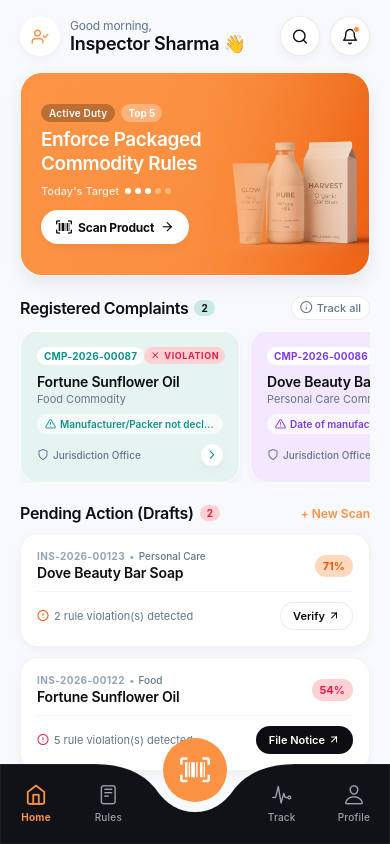
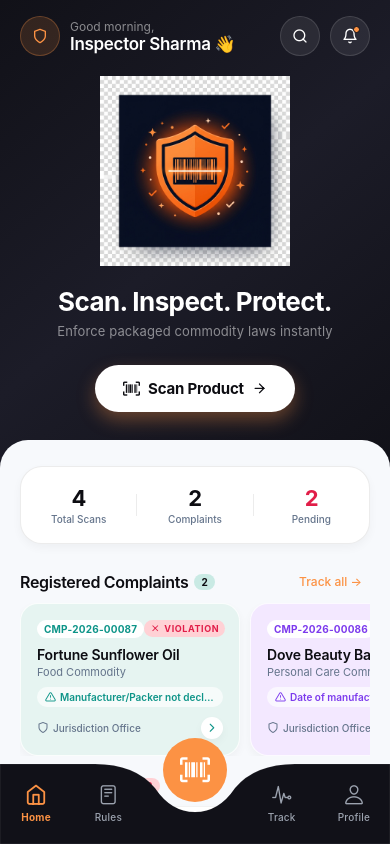
Before and after one commit to harish2007328/check-it, a React Native app: screen /Home in a window 390 px wide. Built offline with nearby package versions, Linux system fonts and the light colour scheme; what react-native-worklets would draw is missing.

Commit message:
feat: implement HomeScreen with navigation, real-time statistics, and hero badge visualization

```diff
--- a/app.json
+++ b/app.json
@@ -18,7 +18,9 @@
       },
       "predictiveBackGestureEnabled": false,
       "navigationBarColor": "#111118",
-      "navigationBarStyle": "light"
+      "navigationBarStyle": "light",
+      "package": "com.harish2007328.app",
+      "edgeToEdge": false
     },
     "web": {
       "favicon": "./assets/favicon.png"
--- a/package.json
+++ b/package.json
@@ -35,8 +35,8 @@
   },
   "scripts": {
     "start": "expo start",
-    "android": "expo start --android",
-    "ios": "expo start --ios",
+    "android": "expo run:android",
+    "ios": "expo run:ios",
     "web": "expo start --web"
   },
   "private": true
--- a/src/screens/HomeScreen.tsx
+++ b/src/screens/HomeScreen.tsx
@@ -9,12 +9,12 @@
   SafeAreaView,
   StatusBar,
   Platform,
-  ImageBackground,
+  Image,
 } from 'react-native';
 import { Feather, MaterialCommunityIcons } from '@expo/vector-icons';
 import { LinearGradient } from 'expo-linear-gradient';
 import AsyncStorage from '@react-native-async-storage/async-storage';
-import { Colors, Typography, Spacing, Radii, Shadows } from '../theme/colors';
+import { Colors, Spacing, Radii, Shadows } from '../theme/colors';
 import { MOCK_SCANS, MOCK_COMPLAINTS } from '../data/mockScans';
 import { ScanResult, Complaint } from '../types';
 import StatusBadge from '../components/StatusBadge';
@@ -24,26 +24,19 @@
   const [scans, setScans] = useState<ScanResult[]>(MOCK_SCANS);
   const [complaints, setComplaints] = useState<Complaint[]>(MOCK_COMPLAINTS);
 
-  useEffect(() => {
-    loadData();
-  }, []);
+  useEffect(() => { loadData(); }, []);
 
   const loadData = async () => {
     try {
       const storedScans = await AsyncStorage.getItem('scans');
       if (storedScans) {
         const parsed: ScanResult[] = JSON.parse(storedScans);
-        if (parsed.length > 0) {
-          setScans([...parsed, ...MOCK_SCANS]);
+        if (parsed.length > 0) setScans([...parsed, ...MOCK_SCANS]);
       }
-      }
-
       const storedComplaints = await AsyncStorage.getItem('complaints');
       if (storedComplaints) {
         const parsedCmp: Complaint[] = JSON.parse(storedComplaints);
-        if (parsedCmp.length > 0) {
-          setComplaints([...parsedCmp, ...MOCK_COMPLAINTS]);
-        }
+        if (parsedCmp.length > 0) setComplaints([...parsedCmp, ...MOCK_COMPLAINTS]);
       }
     } catch {}
   };
@@ -53,24 +46,30 @@
   const handleScanPressOut = () =>
     Animated.spring(scanPressAnim, { toValue: 1, useNativeDriver: Platform.OS !== 'web' }).start();
 
-  // Pending items (scanned items that are NON_COMPLIANT or NEEDS_REVIEW)
   const pendingScans = scans.filter(
     (s) => s.overallStatus === 'NON_COMPLIANT' || s.overallStatus === 'NEEDS_REVIEW'
   );
 
   return (
     <SafeAreaView style={styles.safe}>
-      <StatusBar barStyle="dark-content" backgroundColor={Colors.canvas} />
+      <StatusBar barStyle="light-content" backgroundColor="#111118" />
 
       <ScrollView
         showsVerticalScrollIndicator={false}
         contentContainerStyle={styles.scrollContent}
       >
-        {/* ── Top Header (Reference Design Style) ────────────────────── */}
+        {/* ── DARK HERO ────────────────────────────────────── */}
+        <LinearGradient
+          colors={['#111118', '#1C1C28', '#111118']}
+          start={{ x: 0, y: 0 }}
+          end={{ x: 1, y: 1 }}
+          style={styles.hero}
+        >
+          {/* Header row */}
           <View style={styles.header}>
             <View style={styles.headerLeft}>
               <View style={styles.avatarPill}>
-              <Feather name="user-check" size={17} color={Colors.primary} />
+                <Feather name="shield" size={16} color={Colors.primary} />
               </View>
               <View style={{ marginLeft: 10 }}>
                 <Text style={styles.greeting}>Good morning,</Text>
@@ -84,94 +83,84 @@
                 onPress={() => navigation.navigate('Rules')}
                 activeOpacity={0.8}
               >
-              <Feather name="search" size={17} color={Colors.textPrimary} />
+                <Feather name="search" size={16} color="#fff" />
               </TouchableOpacity>
-
               <TouchableOpacity
                 style={styles.circleBtn}
                 onPress={() => navigation.navigate('Track')}
                 activeOpacity={0.8}
               >
-              <Feather name="bell" size={17} color={Colors.textPrimary} />
+                <Feather name="bell" size={16} color="#fff" />
                 <View style={styles.unreadDot} />
               </TouchableOpacity>
             </View>
           </View>
 
-        {/* ── Solid Orange Hero Banner (Reference "Keep it up" Layout) ─ */}
-        <View style={styles.heroBannerCard}>
-          <ImageBackground
-            source={require('../../assets/hero_orange_banner.jpg')}
-            style={styles.heroImageBg}
-            imageStyle={styles.heroImageInner}
-            resizeMode="cover"
-          >
-            {/* Liquid gradient tint on the left half to give text crisp contrast */}
-            <LinearGradient
-              colors={[
-                'rgba(252, 146, 68, 0.95)',
-                'rgba(252, 146, 68, 0.85)',
-                'rgba(252, 146, 68, 0.1)',
-              ]}
-              start={{ x: 0, y: 0.5 }}
-              end={{ x: 1, y: 0.5 }}
-              style={styles.heroGradientMask}
-            >
-              <View style={styles.heroLeftCol}>
-                <View style={styles.badgeRow}>
-                  <View style={styles.heroTagBadge}>
-                    <Text style={styles.heroTagText}>Active Duty</Text>
-                  </View>
-                  <View style={styles.rankPill}>
-                    <Text style={styles.rankPillText}>Top 5</Text>
-                  </View>
+          {/* Centered shield badge */}
+          <View style={styles.badgeWrap}>
+            <Image
+              source={require('../../assets/hero_scan_badge.jpg')}
+              style={styles.badgeImg}
+              resizeMode="contain"
+            />
           </View>
 
-                <Text style={styles.heroTitle}>
-                  Enforce Packaged{'\n'}Commodity Rules
+          {/* Hero headline */}
+          <Text style={styles.heroTitle}>Scan. Inspect. Protect.</Text>
+          <Text style={styles.heroSub}>
+            Enforce packaged commodity laws instantly
           </Text>
 
-                <View style={styles.streakIndicatorRow}>
-                  <Text style={styles.streakLabel}>Today's Target</Text>
-                  <View style={styles.dotsRow}>
-                    <View style={[styles.dot, styles.dotActive]} />
-                    <View style={[styles.dot, styles.dotActive]} />
-                    <View style={[styles.dot, styles.dotActive]} />
-                    <View style={styles.dot} />
-                    <View style={styles.dot} />
-                  </View>
-                </View>
-
+          {/* CTA */}
           <Animated.View style={{ transform: [{ scale: scanPressAnim }] }}>
             <TouchableOpacity
-                    style={styles.liquidCta}
+              style={styles.whiteCta}
               onPressIn={handleScanPressIn}
               onPressOut={handleScanPressOut}
               onPress={() => navigation.navigate('Scanner')}
               activeOpacity={0.9}
             >
-                    <View style={styles.specularRim} />
               <MaterialCommunityIcons
                 name="barcode-scan"
-                      size={16}
-                      color={Colors.textPrimary}
-                      style={{ marginRight: 6 }}
+                size={17}
+                color={Colors.almostBlack}
+                style={{ marginRight: 8 }}
               />
-                    <Text style={styles.liquidCtaText}>Scan Product</Text>
+              <Text style={styles.ctaText}>Scan Product</Text>
               <Feather
                 name="arrow-right"
-                      size={14}
-                      color={Colors.textPrimary}
-                      style={{ marginLeft: 6 }}
+                size={15}
+                color={Colors.almostBlack}
+                style={{ marginLeft: 8 }}
               />
             </TouchableOpacity>
           </Animated.View>
+        </LinearGradient>
+
+        {/* ── WHITE CONTENT SHEET ───────────────────────────── */}
+        <View style={styles.sheet}>
+
+          {/* Quick stats */}
+          <View style={styles.statsRow}>
+            <View style={styles.statItem}>
+              <Text style={styles.statNum}>{scans.length}</Text>
+              <Text style={styles.statLabel}>Total Scans</Text>
             </View>
-            </LinearGradient>
-          </ImageBackground>
+            <View style={styles.statDivider} />
+            <View style={styles.statItem}>
+              <Text style={styles.statNum}>{complaints.length}</Text>
+              <Text style={styles.statLabel}>Complaints</Text>
+            </View>
+            <View style={styles.statDivider} />
+            <View style={styles.statItem}>
+              <Text style={[styles.statNum, pendingScans.length > 0 && { color: Colors.fail }]}>
+                {pendingScans.length}
+              </Text>
+              <Text style={styles.statLabel}>Pending</Text>
+            </View>
           </View>
 
-        {/* ── Horizontal Scrollable Registered Complaints ───────────── */}
+          {/* ── Registered Complaints ────────────────────── */}
           <View style={styles.sectionContainer}>
             <View style={styles.sectionHeader}>
               <View style={styles.sectionTitleRow}>
@@ -182,11 +171,10 @@
               </View>
               <TouchableOpacity
                 onPress={() => navigation.navigate('Track')}
-              style={styles.infoBtn}
+                style={styles.linkBtn}
                 activeOpacity={0.7}
               >
-              <Feather name="info" size={13} color={Colors.textSecondary} style={{ marginRight: 4 }} />
-              <Text style={styles.infoText}>Track all</Text>
+                <Text style={styles.linkBtnText}>Track all →</Text>
               </TouchableOpacity>
             </View>
 
@@ -197,7 +185,7 @@
             >
               {complaints.map((item, index) => {
                 const isHigh = item.severity === 'HIGH' || item.severity === 'CRITICAL';
-              const cardBg = index % 2 === 0 ? Colors.porcelain : '#F3E8FF'; // porcelain or pastel lavender
+                const cardBg = index % 2 === 0 ? Colors.porcelain : '#F3E8FF';
                 const accentColor = index % 2 === 0 ? '#0D9488' : '#7C3AED';
 
                 return (
@@ -207,7 +195,6 @@
                     onPress={() => navigation.navigate('Track', { complaint: item })}
                     activeOpacity={0.88}
                   >
-                  <View style={styles.cardSpecularRim} />
                     <View style={styles.hCardTop}>
                       <View style={[styles.hCaseIdPill, { backgroundColor: Colors.white }]}>
                         <Text style={[styles.hCaseIdText, { color: accentColor }]}>{item.id}</Text>
@@ -217,21 +204,14 @@
                         size="sm"
                       />
                     </View>
-
-                  <Text style={styles.hCardTitle} numberOfLines={1}>
-                    {item.productName}
-                  </Text>
-                  <Text style={styles.hCardCategory}>
-                    {item.category} Commodity
-                  </Text>
-
+                    <Text style={styles.hCardTitle} numberOfLines={1}>{item.productName}</Text>
+                    <Text style={styles.hCardCategory}>{item.category} Commodity</Text>
                     <View style={styles.violationsTagContainer}>
                       <Feather name="alert-triangle" size={11} color={accentColor} style={{ marginRight: 4 }} />
                       <Text style={[styles.violationsSummary, { color: accentColor }]} numberOfLines={1}>
                         {item.violations[0] || 'Declarations missing'}
                       </Text>
                     </View>
-
                     <View style={styles.hCardFooter}>
                       <View style={styles.officerRow}>
                         <Feather name="shield" size={12} color={Colors.textSecondary} style={{ marginRight: 4 }} />
@@ -247,11 +227,11 @@
             </ScrollView>
           </View>
 
-        {/* ── Pending Scans / Action Required Drafts ────────────────── */}
+          {/* ── Pending Action (Drafts) ───────────────────── */}
           <View style={styles.sectionContainer}>
             <View style={styles.sectionHeader}>
               <View style={styles.sectionTitleRow}>
-              <Text style={styles.sectionTitle}>Pending Action (Drafts)</Text>
+                <Text style={styles.sectionTitle}>Pending Action</Text>
                 <View style={[styles.countBadge, { backgroundColor: Colors.failBg }]}>
                   <Text style={[styles.countBadgeText, { color: Colors.fail }]}>
                     {pendingScans.length}
@@ -266,7 +246,6 @@
             {pendingScans.map((scan) => {
               const isNonCompliant = scan.overallStatus === 'NON_COMPLIANT';
               const failFields = scan.fields.filter((f) => f.status === 'FAIL');
-
               return (
                 <TouchableOpacity
                   key={scan.id}
@@ -274,7 +253,6 @@
                   onPress={() => navigation.navigate('Report', { scan })}
                   activeOpacity={0.85}
                 >
-                <View style={styles.cardSpecularRim} />
                   <View style={styles.pendingCardTop}>
                     <View style={styles.pendingLeftInfo}>
                       <View style={styles.pendingIdRow}>
@@ -284,19 +262,13 @@
                       </View>
                       <Text style={styles.pendingProductName}>{scan.productName}</Text>
                     </View>
-
                     <View
                       style={[
                         styles.scoreCircle,
                         { backgroundColor: isNonCompliant ? Colors.failBg : Colors.reviewBg },
                       ]}
                     >
-                    <Text
-                      style={[
-                        styles.scoreText,
-                        { color: isNonCompliant ? Colors.fail : Colors.review },
-                      ]}
-                    >
+                      <Text style={[styles.scoreText, { color: isNonCompliant ? Colors.fail : Colors.review }]}>
                         {scan.score}%
                       </Text>
                     </View>
@@ -318,7 +290,6 @@
                           : 'Low confidence OCR requires review'}
                       </Text>
                     </View>
-
                     <TouchableOpacity
                       style={[
                         styles.fileNoticeBtn,
@@ -327,12 +298,7 @@
                       onPress={() => navigation.navigate('Complaint', { scan })}
                       activeOpacity={0.8}
                     >
-                    <Text
-                      style={[
-                        styles.fileNoticeBtnText,
-                        { color: isNonCompliant ? Colors.white : Colors.textPrimary },
-                      ]}
-                    >
+                      <Text style={[styles.fileNoticeBtnText, { color: isNonCompliant ? Colors.white : Colors.textPrimary }]}>
                         {isNonCompliant ? 'File Notice' : 'Verify'}
                       </Text>
                       <Feather
@@ -347,6 +313,8 @@
               );
             })}
           </View>
+
+        </View>
       </ScrollView>
     </SafeAreaView>
   );
@@ -355,20 +323,27 @@
 const styles = StyleSheet.create({
   safe: {
     flex: 1,
-    backgroundColor: Colors.canvas,
+    backgroundColor: '#111118',
   },
   scrollContent: {
-    paddingHorizontal: Spacing.lg,
-    paddingTop: Spacing.md,
-    paddingBottom: 110, // Breathing space for bottom island
+    paddingBottom: 110,
   },
 
-  // ── Header ──────────────────────────────────────────
+  // ── Hero ──────────────────────────────────────────────
+  hero: {
+    paddingTop: Spacing.md,
+    paddingHorizontal: Spacing.lg,
+    paddingBottom: 56,
+    alignItems: 'center',
+  },
+
+  // Header row (inside hero, white text)
   header: {
     flexDirection: 'row',
     justifyContent: 'space-between',
     alignItems: 'center',
-    marginBottom: Spacing.md,
+    width: '100%',
+    marginBottom: Spacing.lg,
   },
   headerLeft: {
     flexDirection: 'row',
@@ -378,23 +353,21 @@
     width: 40,
     height: 40,
     borderRadius: 20,
-    backgroundColor: Colors.white,
+    backgroundColor: 'rgba(252, 146, 68, 0.14)',
     alignItems: 'center',
     justifyContent: 'center',
     borderWidth: 1,
-    borderColor: 'rgba(255, 255, 255, 0.9)',
-    ...Shadows.soft,
+    borderColor: 'rgba(252, 146, 68, 0.28)',
   },
   greeting: {
     fontSize: 12,
+    color: 'rgba(255,255,255,0.5)',
     fontWeight: '400',
-    color: Colors.textSecondary,
-    letterSpacing: -0.2,
   },
   userName: {
-    fontSize: 18,
+    fontSize: 17,
     fontWeight: '600',
-    color: Colors.textPrimary,
+    color: '#fff',
     letterSpacing: -0.3,
   },
   headerActions: {
@@ -405,12 +378,11 @@
     width: 40,
     height: 40,
     borderRadius: 20,
-    backgroundColor: Colors.white,
+    backgroundColor: 'rgba(255,255,255,0.08)',
     alignItems: 'center',
     justifyContent: 'center',
     borderWidth: 1,
-    borderColor: Colors.border,
-    ...Shadows.soft,
+    borderColor: 'rgba(255,255,255,0.12)',
   },
   unreadDot: {
     position: 'absolute',
@@ -421,128 +393,103 @@
     borderRadius: 3.5,
     backgroundColor: Colors.primary,
     borderWidth: 1.5,
-    borderColor: Colors.white,
+    borderColor: '#111118',
   },
 
-  // ── Solid Orange Hero Banner (Reference Style) ─────
-  heroBannerCard: {
-    width: '100%',
-    height: 204,
-    borderRadius: 22,
-    overflow: 'hidden',
+  // Badge image
+  badgeWrap: {
+    width: 190,
+    height: 190,
     marginBottom: Spacing.lg,
-    borderWidth: 1,
-    borderColor: 'rgba(255, 255, 255, 0.4)',
-    ...Shadows.medium,
   },
-  heroImageBg: {
-    flex: 1,
+  badgeImg: {
     width: '100%',
     height: '100%',
   },
-  heroImageInner: {
-    borderRadius: 22,
+
+  // Hero text
+  heroTitle: {
+    fontSize: 26,
+    fontWeight: '700',
+    color: '#fff',
+    letterSpacing: -0.6,
+    textAlign: 'center',
+    marginBottom: 6,
   },
-  heroGradientMask: {
-    flex: 1,
-    paddingHorizontal: Spacing.lg,
-    paddingVertical: Spacing.md + 2,
-    justifyContent: 'center',
+  heroSub: {
+    fontSize: 13,
+    color: 'rgba(255,255,255,0.5)',
+    textAlign: 'center',
+    marginBottom: Spacing.xl,
+    letterSpacing: 0.1,
   },
-  heroLeftCol: {
-    maxWidth: '64%',
-  },
-  badgeRow: {
+
+  // White CTA button
+  whiteCta: {
+    backgroundColor: '#fff',
     flexDirection: 'row',
     alignItems: 'center',
-    gap: 6,
-    marginBottom: 6,
+    paddingHorizontal: 28,
+    paddingVertical: 14,
+    borderRadius: Radii.full,
+    shadowColor: Colors.primary,
+    shadowOffset: { width: 0, height: 8 },
+    shadowOpacity: 0.35,
+    shadowRadius: 18,
+    elevation: 8,
   },
-  heroTagBadge: {
-    backgroundColor: 'rgba(0, 0, 0, 0.25)',
-    paddingHorizontal: 8,
-    paddingVertical: 3,
-    borderRadius: Radii.full,
-  },
-  heroTagText: {
-    fontSize: 10,
-    fontWeight: '600',
-    color: Colors.white,
-    letterSpacing: 0.2,
-  },
-  rankPill: {
-    backgroundColor: 'rgba(255, 255, 255, 0.3)',
-    paddingHorizontal: 7,
-    paddingVertical: 3,
-    borderRadius: Radii.full,
-  },
-  rankPillText: {
-    fontSize: 10,
+  ctaText: {
+    fontSize: 15,
     fontWeight: '700',
-    color: Colors.white,
-  },
-  heroTitle: {
-    fontSize: 19,
-    fontWeight: '600',
-    color: Colors.white,
-    lineHeight: 24,
-    letterSpacing: -0.4,
-  },
-  streakIndicatorRow: {
-    flexDirection: 'row',
-    alignItems: 'center',
-    marginTop: 8,
-    marginBottom: 12,
-  },
-  streakLabel: {
-    fontSize: 11,
-    fontWeight: '500',
-    color: 'rgba(255, 255, 255, 0.85)',
-    marginRight: 6,
-  },
-  dotsRow: {
-    flexDirection: 'row',
-    gap: 4,
-  },
-  dot: {
-    width: 6,
-    height: 6,
-    borderRadius: 3,
-    backgroundColor: 'rgba(255, 255, 255, 0.35)',
-  },
-  dotActive: {
-    backgroundColor: Colors.white,
-  },
-
-  // ── Liquid Glass White CTA ───────────────────────────
-  liquidCta: {
-    backgroundColor: Colors.white,
-    flexDirection: 'row',
-    alignItems: 'center',
-    alignSelf: 'flex-start',
-    paddingHorizontal: 14,
-    paddingVertical: 8,
-    borderRadius: Radii.full,
-    borderWidth: 1,
-    borderColor: 'rgba(255, 255, 255, 0.9)',
-    ...Shadows.soft,
-  },
-  specularRim: {
-    position: 'absolute',
-    top: 0,
-    left: 12,
-    right: 12,
-    height: 1,
-    backgroundColor: 'rgba(255, 255, 255, 0.85)',
-  },
-  liquidCtaText: {
-    fontSize: 12,
-    fontWeight: '700',
-    color: Colors.textPrimary,
+    color: Colors.almostBlack,
     letterSpacing: -0.2,
   },
 
-  // ── Section Container ────────────────────────────────
+  // ── White sheet overlapping hero ──────────────────────
+  sheet: {
+    backgroundColor: Colors.canvas,
+    borderTopLeftRadius: 28,
+    borderTopRightRadius: 28,
+    marginTop: -28,
+    paddingTop: Spacing.xl,
+    paddingHorizontal: Spacing.lg,
+  },
+
+  // Quick stats
+  statsRow: {
+    flexDirection: 'row',
+    backgroundColor: Colors.white,
+    borderRadius: Radii.lg,
+    paddingVertical: Spacing.md + 2,
+    marginBottom: Spacing.xl,
+    borderWidth: 1,
+    borderColor: Colors.border,
+    ...Shadows.soft,
+  },
+  statItem: {
+    flex: 1,
+    alignItems: 'center',
+  },
+  statNum: {
+    fontSize: 22,
+    fontWeight: '700',
+    color: Colors.textPrimary,
+    letterSpacing: -0.5,
+  },
+  statLabel: {
+    fontSize: 10,
+    fontWeight: '500',
+    color: Colors.textSecondary,
+    marginTop: 2,
+  },
+  statDivider: {
+    width: 1,
+    height: '55%',
+    backgroundColor: Colors.border,
+    alignSelf: 'center',
+  },
+
+  // Sections
   sectionContainer: {
     marginBottom: Spacing.lg,
   },
@@ -574,20 +521,14 @@
     fontWeight: '700',
     color: Colors.textPrimary,
   },
-  infoBtn: {
-    flexDirection: 'row',
-    alignItems: 'center',
-    backgroundColor: Colors.white,
+  linkBtn: {
     paddingHorizontal: 8,
     paddingVertical: 4,
-    borderRadius: Radii.full,
-    borderWidth: 1,
-    borderColor: Colors.border,
   },
-  infoText: {
-    fontSize: 11,
+  linkBtnText: {
+    fontSize: 12,
     fontWeight: '500',
-    color: Colors.textSecondary,
+    color: Colors.primary,
   },
   scanMoreLink: {
     fontSize: 12,
@@ -595,7 +536,7 @@
     color: Colors.primary,
   },
 
-  // ── Horizontal Cards ─────────────────────────────────
+  // Horizontal cards
   horizontalScroll: {
     paddingRight: Spacing.lg,
     gap: Spacing.sm,
@@ -607,14 +548,6 @@
     borderWidth: 1,
     borderColor: 'rgba(255, 255, 255, 0.8)',
     ...Shadows.soft,
-  },
-  cardSpecularRim: {
-    position: 'absolute',
-    top: 0,
-    left: 14,
-    right: 14,
-    height: 1,
-    backgroundColor: 'rgba(255, 255, 255, 0.75)',
   },
   hCardTop: {
     flexDirection: 'row',
@@ -640,7 +573,6 @@
   },
   hCardCategory: {
     fontSize: 11,
-    fontWeight: '400',
     color: Colors.textSecondary,
     marginTop: 2,
     marginBottom: 8,
@@ -682,7 +614,7 @@
     ...Shadows.soft,
   },
 
-  // ── Pending Scans / Drafts ───────────────────────────
+  // Pending cards
   pendingCard: {
     backgroundColor: Colors.white,
     borderRadius: 18,
@@ -755,7 +687,6 @@
   },
   missingIssuesText: {
     fontSize: 11,
-    fontWeight: '400',
     color: Colors.textSecondary,
     flex: 1,
   },
```
Also changed, not shown: assets/hero_scan_badge.jpg (added). Lines whose indentation alone changed are shown as unchanged.
